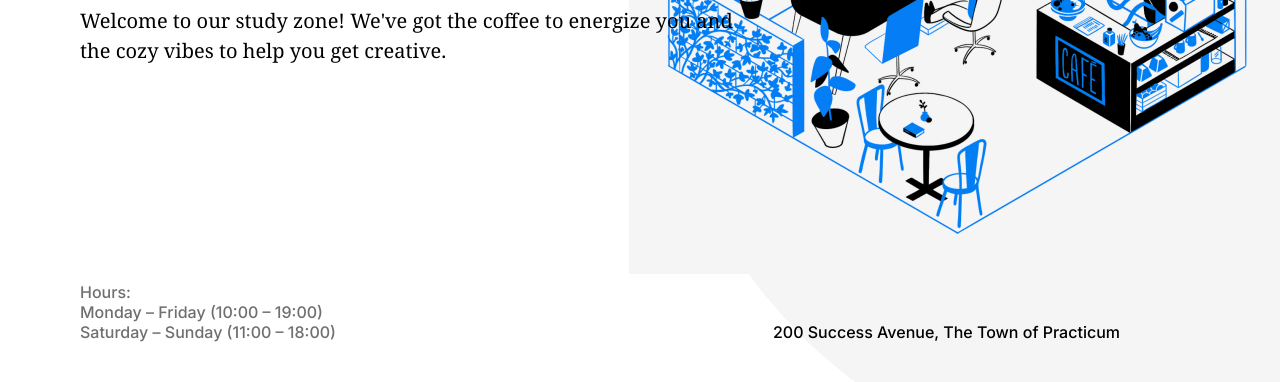
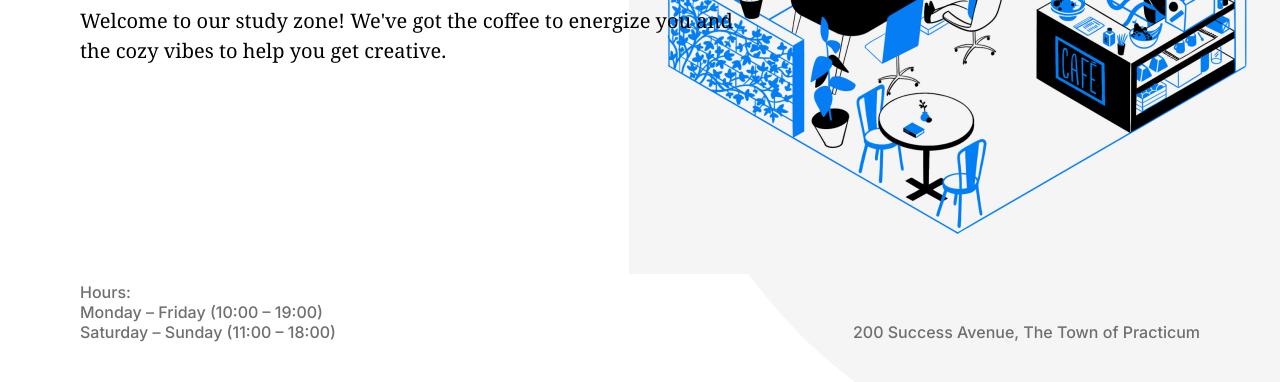
Before and after one commit to RWallace1ro/se_project_coffeeshop, a plain HTML site: page index.html in a window 1280 px wide. Shown: the part 418-800 px from the top of the page. Drawn offline with Linux system fonts and the light colour scheme.

Commit message:
New update for my project

```diff
--- a/blocks/header.css
+++ b/blocks/header.css
@@ -99,13 +99,6 @@
   margin-left: auto;
 }
 
-.header__paragraph-address {
-  margin-right: 80px;
-  font-family: "Inter", Arial, sans-serif;
-  font-style: normal;
-  font-weight: 500;
-  font-size: 16px;
-  line-height: 20px;
-  margin-bottom: 0;
+.header__paragraph:last-of-type {
   align-self: end;
 }
--- a/index.html
+++ b/index.html
@@ -66,7 +66,7 @@
             <p class="header__paragraph">Monday – Friday (10:00 – 19:00)</p>
             <p class="header__paragraph">Saturday – Sunday (11:00 – 18:00)</p>
           </div>
-          <p class="header__paragraph-address">
+          <p class="header__paragraph">
             200 Success Avenue, The Town of Practicum
           </p>
         </div>
```
